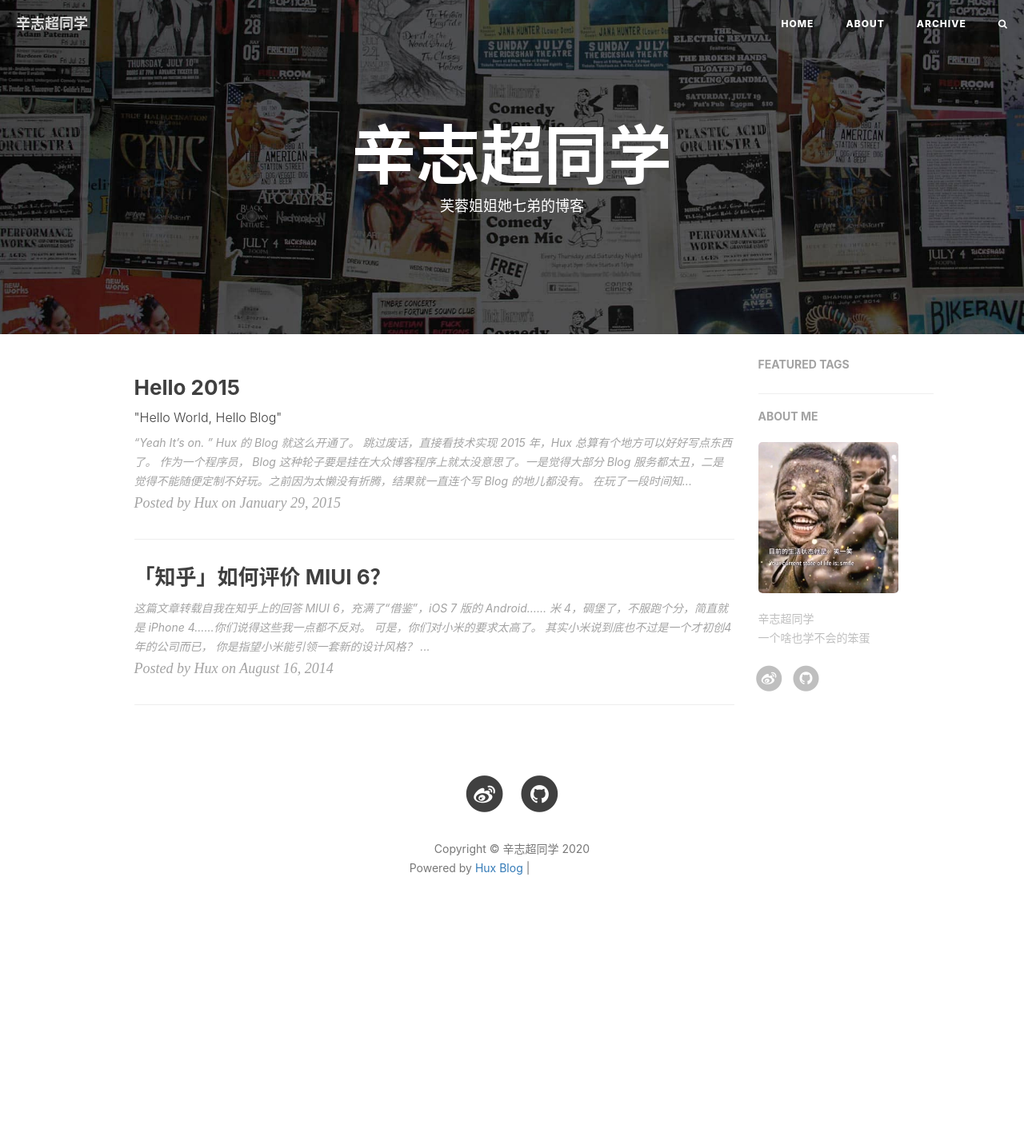
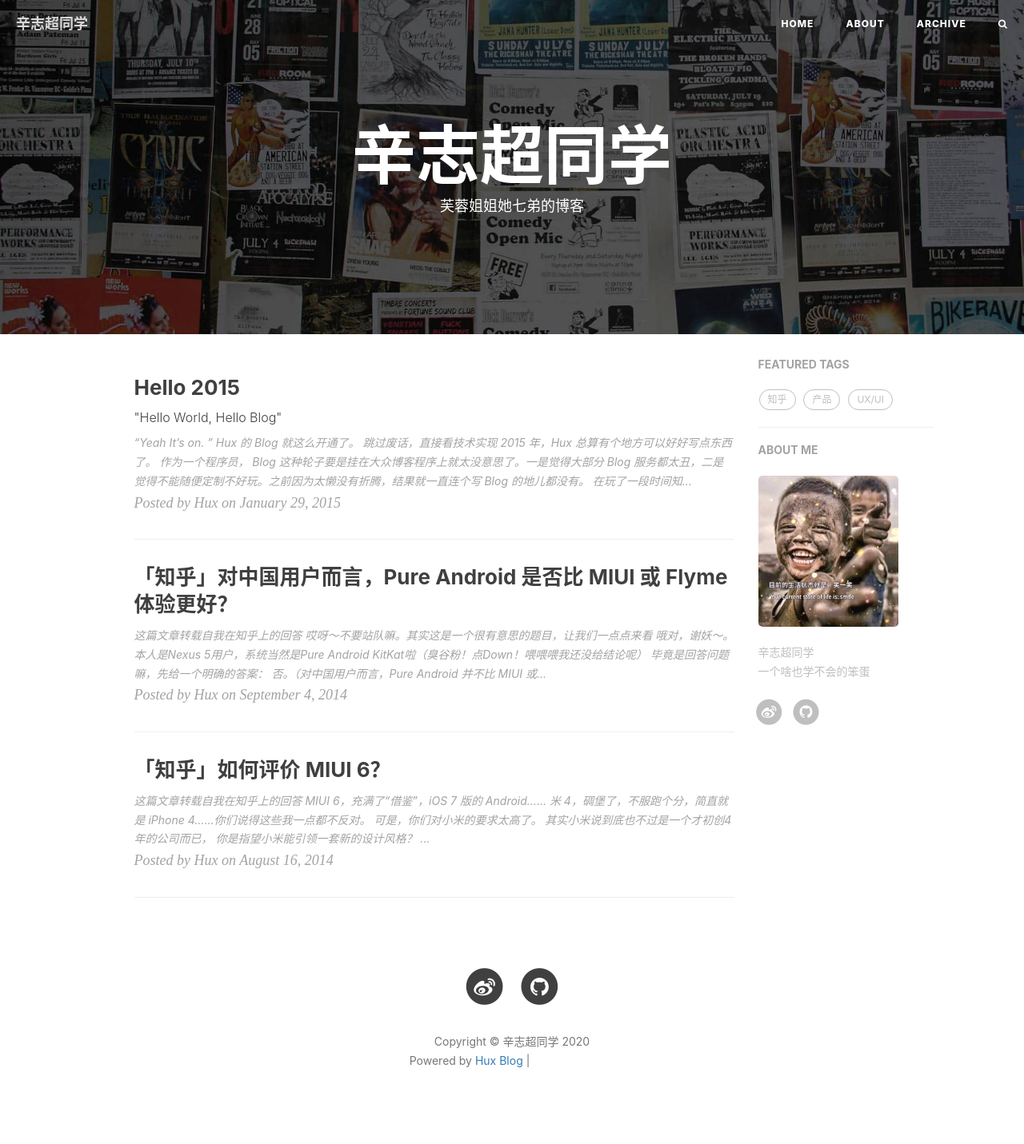
Before and after one commit to xinzhichao/xinzhichao.github.io, a Jekyll site: the page built from index.html, in a window 1280 px wide. Shown: the whole page at 80% size. Built offline with Jekyll 4.4.1, drawn with Linux system fonts in a browser that asks for light colours; nearby versions of some CDN libraries; the list of posts is cut into pages by our own code; comment, search, counter and statistics services are not loaded; before the commit the page ends 1190 px from its top, so only the background shows below that; grey boxes are pictures that could not be loaded.

Commit message:
apply theme

```diff
--- /dev/null
+++ b/_posts/2014-09-04-is-pure-android-better.markdown
@@ -0,0 +1,135 @@
+---
+layout:     post
+title:      "「知乎」对中国用户而言，Pure Android 是否比 MIUI 或 Flyme 体验更好？"
+subtitle:   ""
+date:       2014-09-04 12:00:00
+author:     "Hux"
+header-img: "img/post-bg-android.jpg"
+tags:
+    - 知乎
+    - 产品
+    - UX/UI
+---
+
+> 这篇文章转载自[我在知乎上的回答](http://www.zhihu.com/question/25104721/answer/30108886)
+
+
+<p>哎呀～不要站队嘛。其实这是一个很有意思的题目，让我们一点点来看
+    <br>
+    <br>哦对，谢妖～。本人是Nexus 5用户，系统当然是Pure Android KitKat啦（臭谷粉！点Down！喂喂喂我还没给结论呢）
+    <br><b>毕竟是回答问题嘛，先给一个明确的答案</b>：
+    <br>
+    <br><b>否。（</b><b>对中国用户而言，Pure Android 并不比 MIUI 或 Flyme 体验更好。</b><b>）</b>
+
+    <p>从下面「 居然比关注数还多」的回答中，就可以看出大家都是急于站队的样子：</p>
+
+    <ul>
+        <li>Google Service！翻墙很轻松好吗！Geek站过来，有品味绝逼原生阿。</li>
+        <li>没用过Pure，国内Google能用！？本地化多重要，易用果断MIUI/Flyme 啊！（咦 米粉和魅粉居然在一致对外上达成了共识）</li>
+    </ul>
+    <br>从答案我们也可以看出，中国用户的确是一个过于复杂的群体，那这个问题怎么办？
+    <br>
+    <br><b>数学老师教过哒，分类讨论啊！</b>
+    <br>（来，开始认真了。注意，我只分两类，数量非常小的Geek用户，和其余都算在内的非Geek用户）
+    <br>
+    <br>
+
+    <p>先说好理解的：</p>
+
+    <ul>
+        <li><b>为什么 Geek 用户 都爱使用Pure Android？：</b>
+        </li>
+    </ul>在国内，使用Pure Android其实是有很多障碍的：众所周知Google基本被墙死，去年还能上上的G+，Gmail 最近基本报废，回国后Google Now不开VPN永远都是Sign error或者No internet connection……那干嘛还用？
+    <br>
+    <br><b>因为这群人是Geek呀！</b>这群谷粉、安卓粉、IT科技粉、设计师、工程师们，这群充满技术情节的人儿们，为了我们的品味（逼格），挂着VPN，连着美版的Play Store，用着Android/Material Design 的 GMS，Chrome Beta，FB，Twitter，WhatsApp……就这么一路高歌的走下去了。
+    <br>
+    <br>你看！Action Bar ＋ Navigation Drawer 多好用！
+    <br>你看！Fixed Tabs 可以滑的好吗！
+    <br>你看！流畅不！ART开起来妥妥的流畅度爆iOS！
+    <br>你看！原生Android 哪里会越用用卡！？你升4.4.4了吗 ？
+    <br>
+    <br><b>哪里要担心这群人啊。</b>国内买不到的Nexus，用不了GMS，这都不叫事。
+    <br>
+    <br>
+
+    <p>那么，</p>
+
+    <ul>
+        <li><b>为什么 非Geek 用户 不适合使用Pure Android？：</b>
+        </li>
+    </ul>GMS的问题就不多说了，妥妥是用不了，在VPN之间切换也是麻烦。
+    <br>也不说Pure Android不那么好刷到的问题（当然你可以刷CM），
+    <br>我们就直接来看最核心的问题：
+    <br>
+    <br><b>「 Pure Android 的交互设计真的比 MIUI / Flyme 好吗？」<br></b>
+    <br><b>不见得。</b>
+    <br><b>所谓设计，第一个要考虑的就是目标用户。</b>
+    <br>
+    <br>为什么Pure Android的交互设计让Geek觉得用户体验好？
+    <br>
+    <ul>
+        <li>国外规范的 Android Design 生态环境打造统一的 Pure Android 体验</li>
+        <li>更高级的手势/App运用带来了很多便利（典型的例子SwipePad）</li>
+        <li>有着工程师思想的他们可以轻易理解Android的复杂逻辑</li>
+        <li>有着工程师思想的他们总能自己轻松躲开一些设计问题</li>
+    </ul>
+    <br>而 Pure Android 之于 普通用户 呢？
+    <br><b>「 这些优势基本荡然无存」</b>，反而，混乱的国内生态环境带来大部分中国用户对Android Design的陌生，相比iOS复杂许多的Android逻辑带来较高的学习成本……
+    <br>
+    <br>而MIUI/Flyme在设计方面上的本地化，主要就是出来解决这个问题的。
+    <br>我们可以看到，其实MIUI/Flyme做得大部分工作，除了视觉外，就是<b>简化信息层级，降低交互学习成本，遮住Android系统过于复杂的部分，在易用性上向iOS靠拢</b>。
+    <br>
+    <br>如果说在这里MIUI/Flyme还只能和Pure Android 打个平手的话……
+    <br>
+    <br><b>MIUI 和 Flyme 的本地化还远没有完：</b>
+    <br>
+    <br>你在国内总要用国内的互联网服务吧？
+    <br><b>集成，</b>我全给你全整合进来，打造一条龙服务
+    <br>
+    <ul>
+        <li>应用商店
+            <br>
+        </li>
+        <li>云存储/云服务（自己提供或合作）
+            <br>
+        </li>
+        <li>数字娱乐消费（音乐/游戏/阅读/视频/主题/壁纸/铃声……）
+            <br>
+        </li>
+        <li>安全（小白最爱用的系统清理，陌生号码拦截……）
+            <br>
+        </li>
+        <li>生活服务（支付，地图，快递，订餐，打车，旅游……）
+            <br>
+        </li>
+        <li>社交（美图，快速分享……）
+            <br>
+        </li>
+        <li>太多了。总之就是你想要什么有什么，自己没有就跟大家合作呗。
+            <br>
+        </li>
+    </ul><b>不够酷？</b>对大部分用户来说够酷了
+    <br>
+    <ul>
+        <li>小米，平板，盒子，电视，路由……MIUI的多屏体验</li>
+        <li>魅族，联合智能硬件，手表飞机插座……Connect to Meizu</li>
+    </ul><b>渠道成本低（不是指价格）</b>。这个其实也相当重要
+    <br>
+    <ul>
+        <li>容易刷到，适配机子广，稳定。</li>
+        <li>国内买得到，线下甚至有体验店，可以教你用呀什么的。</li>
+    </ul>
+    <br>更何况，对于大部分非Geek用户，手机虽不再只是当年的通讯工具那么简单，但充其量也就是一个智能电子设备而已。<b>能方便快速的享受到国内主流的互联网应用与服务，完成日常的需求就足以</b>。
+    <br>
+    <br><b>MIUI/Flyme 在这方面上的成绩，是Pure Android远不能比的。</b>
+    <br>
+    <br>所以我的结论是：
+    <br>
+    <br><b>对中国用户而言，Pure Android 并不比 MIUI 或 Flyme 体验更好。</b>
+    <br><b>对大部分中国用户而言，MIUI 或 Flyme 比 </b><b>Pure Android 的</b><b>体验更好。</b>
+    <br>
+    <br>
+    <br>
+    <br>
+    <br>没啥利益相关，我又不是云OS的
+</p>
```
Also changed, not shown: _includes/about/zh.md (+4 -4 lines).
